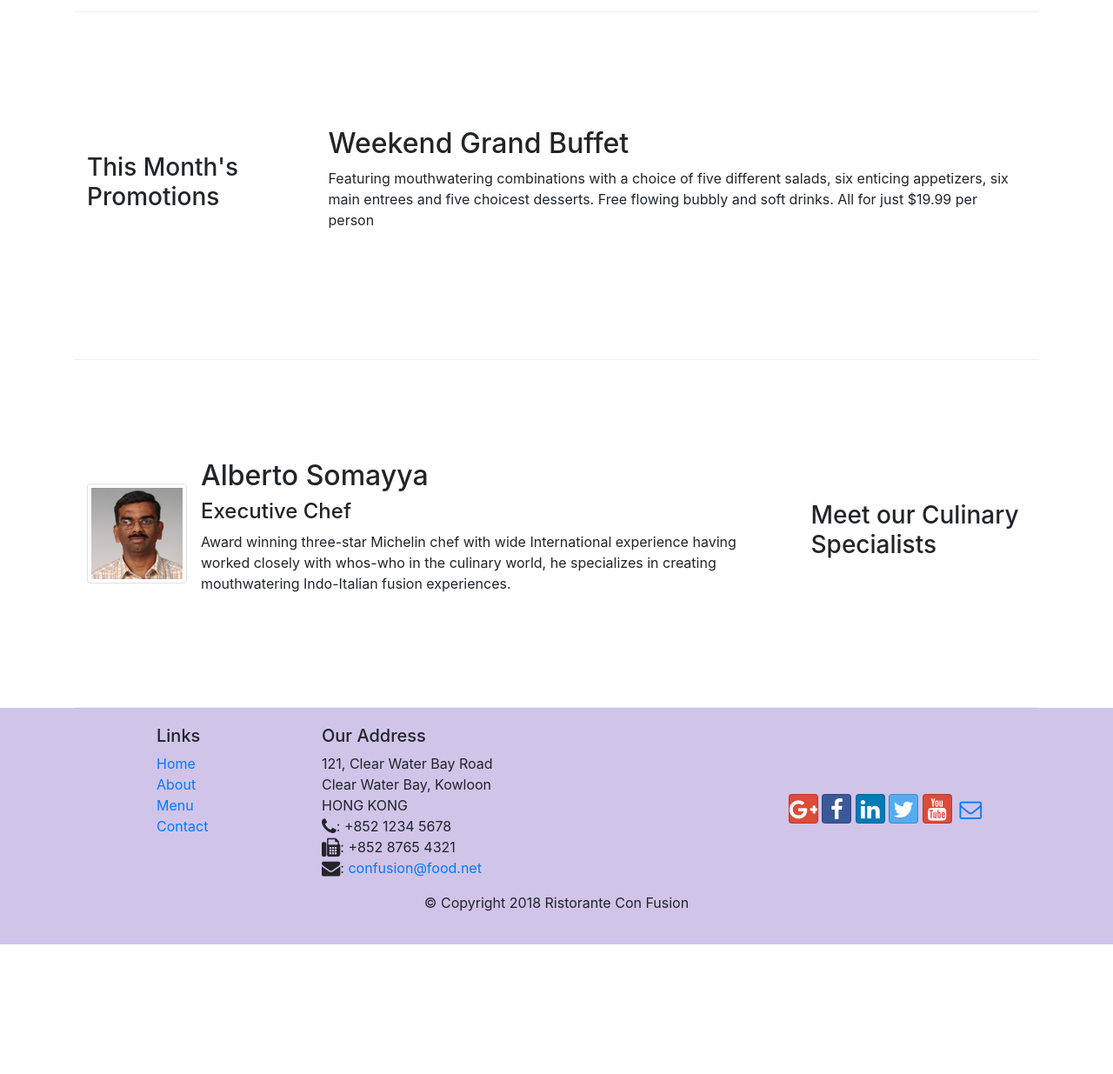
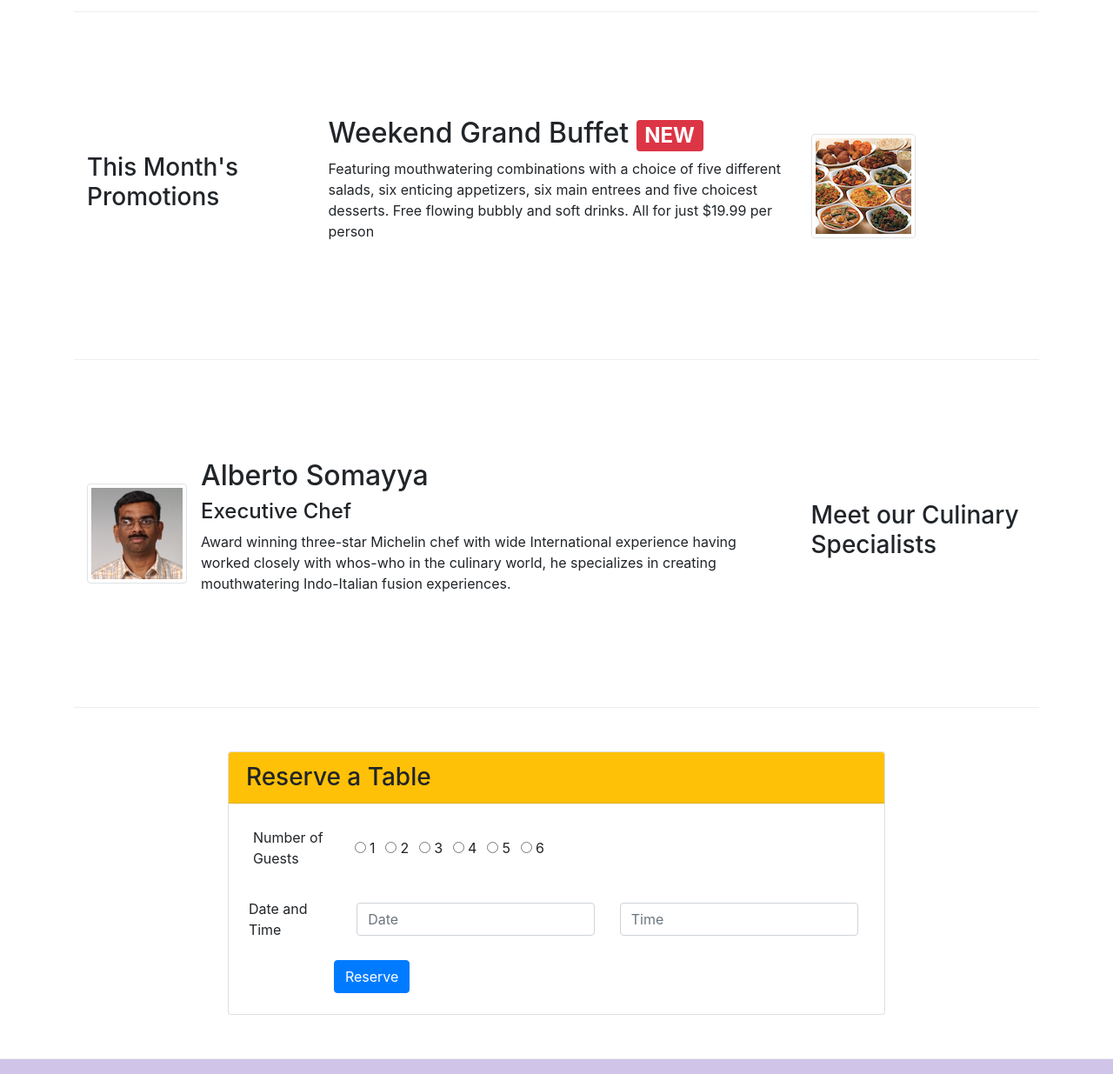
Before and after one commit to Douglas254/Bootstrap, a website: page index.html in a window 1280 px wide. Shown: the part 720-1955 px from the top of the page at 87% size. Before the commit the page ends 1806 px from the top, so only its background shows below. Drawn offline with nearby package versions, Linux system fonts and the light colour scheme.

Commit message:
Assignment 2

```diff
--- a/CSS/styles.css
+++ b/CSS/styles.css
@@ -37,3 +37,7 @@ body{
 .navbar-dark{
     background-color: #512DA8;
 }
+
+#btnReserveTable{
+    margin-left: 58px;
+}
--- a/index.html
+++ b/index.html
@@ -40,8 +40,11 @@
                         <h1>Ristorante con Fusion</h1>
                         <p>We take inspiration from the World's best cuisines, and create a unique fusion experience. Our lipsmacking creations will tickle your culinary senses!</p>
                     </div>
+                    <div class="col-12 col-sm-3 align-self-center">
+                        <img src="img/logo.png" class="img-fluid">
+                    </div>
                     <div class="col-12 col-sm align-self-center">
-                    <img src="img/logo.png" class="img-fluid">
+                        <a class="btn btn-sm btn-warning w-75" href="#Reserveform">Reserve Table</a>
                     </div>
                 </div>
             </div>
@@ -57,7 +60,7 @@
                         <img class="d-flex mr-3 img-thumbnail align-self-center" src="img/uthappizza.png" alt="Uthappiza">
                         <div class="media-body">
                             <h2 class="mt-0">Uthappizza <span class="badge badge-danger">HOT</span> <span class="badge badge-pill badge-secondary">$4.99</span></h2>
-                         <p>A unique combination of Indian Uthappam (pancake) and Italian pizza, topped with Cerignola olives, ripe vine cherry tomatoes, Vidalia onion, Guntur chillies and Buffalo Paneer.</p>
+                            <p class="d-none d-sm-block">A unique combination of Indian Uthappam (pancake) and Italian pizza, topped with Cerignola olives, ripe vine cherry tomatoes, Vidalia onion, Guntur chillies and Buffalo Paneer.</p>
                         </div>
                     </div>
                 </div>
@@ -65,17 +68,22 @@
 
 
             <div class="row row-content align-items-center">
-            <div class="col-12 col-sm-4 col-md-3">
+                <div class="col-12 order-sm-first col-sm-4 col-md-3">
                     <h3>This Month's Promotions</h3>
                 </div>
+                <div class="col col-sm-4 col-md-6">
+                    <h2>Weekend Grand Buffet <span class="badge badge-danger">NEW</span></h2>
+                    <p class="d-none d-sm-block">Featuring mouthwatering combinations with a choice of five different salads, six enticing appetizers, six main entrees and five choicest desserts. Free flowing bubbly and soft drinks. All for just $19.99 per person </p>
+                </div>
+                <div class="media">
                     <div class="col col-sm col-md">
-                <h2>Weekend Grand Buffet</h2>
-                <p>Featuring mouthwatering combinations with a choice of five different salads, six enticing appetizers, six main entrees and five choicest desserts. Free flowing bubbly and soft drinks. All for just $19.99 per person </p>
+                        <img class="d-flex mr-3 img-thumbnail"src="img/buffet.png" alt="Buffet">
+                    </div>
                 </div>
             </div>
 
             <div class="row row-content align-items-center">
-            <div class="col-12 col-sm-4 order-sm-first order-sm-last col-md-3">
+                <div class="col-12 col-sm-4 order-sm-last col-md-3">
                     <h3>Meet our Culinary Specialists</h3>
                 </div>
                 <div class="col col-sm order-sm-first col-md">
@@ -84,10 +92,68 @@
                         <div class="media-body">
                             <h2>Alberto Somayya</h2>
                             <h4>Executive Chef</h4>
-                        <p>Award winning three-star Michelin chef with wide International experience having worked closely with whos-who in the culinary world, he specializes in creating mouthwatering Indo-Italian fusion experiences. </p>
+                            <p class="d-none d-sm-block">Award winning three-star Michelin chef with wide International experience having worked closely with whos-who in the culinary world, he specializes in creating mouthwatering Indo-Italian fusion experiences. </p>
                         </div>
                     </div>
                 </div>
+            </div>
+        </div>
+
+        <div class="row row-content">
+            <div class="col-12 col-sm-8 mx-auto">
+                <form class="form-inline justify-content-center"><a name="Reserveform"></a>
+                    <div class="card">
+                        <h3 class="card-header bg-warning">Reserve a Table</h3>
+                            <div class="card-body">
+                                <div class="form-group row">
+                                    <label for="GuestNumber" class="col-12 col-sm-2 ml-2 col-form-label">Number of Guests</label>
+                                        <div class="form-check-inline">
+                                            <label class="form-check-label">
+                                                <input type="radio" class="form-check-input ml-2" name="optradio">1
+                                            </label>
+                                        </div>
+                                        <div class="form-check-inline">
+                                            <label class="form-check-label">
+                                                <input type="radio" class="form-check-input" name="optradio">2
+                                            </label>
+                                        </div>
+                                        <div class="form-check-inline">
+                                            <label class="form-check-label">
+                                                <input type="radio" class="form-check-input" name="optradio">3
+                                            </label>
+                                        </div>
+                                        <div class="form-check-inline">
+                                            <label class="form-check-label">
+                                                <input type="radio" class="form-check-input" name="optradio">4
+                                            </label>
+                                        </div>
+                                        <div class="form-check-inline">
+                                            <label class="form-check-label">
+                                                <input type="radio" class="form-check-input" name="optradio">5
+                                            </label>
+                                        </div>
+                                        <div class="form-check-inline">
+                                            <label class="form-check-label">
+                                                <input type="radio" class="form-check-input" name="optradio">6
+                                            </label>
+                                        </div>
+                                        </div>
+                            </div>
+                            <div class="form-group ml-2">
+                                    <label for="date-input" class="col-12 col-sm col-form-label">Date and Time</label>
+                                    <div class="col-10">
+                                        <input type="text" class="form-control mr-4" id="example-date-input" placeholder="Date">
+                                        <input type="text" class="form-control" id="example-date-input" placeholder="Time">
+                                    </div>
+                                </div>
+                                <div class=" form-group ">
+                                    <div class="col-12 mt-3 mb-4  ml-5">
+                                        <button class="btn btn-primary" id="btnReserveTable" type="submit">Reserve</button>
+                                    </div>
+                                </div>
+
+                    </div>
+                </form>
             </div>
         </div>
 
--- a/package.json
+++ b/package.json
@@ -11,6 +11,7 @@
   "author": "",
   "license": "ISC",
   "devDependencies": {
+    "http-proxy-middleware": "^1.0.5",
     "lite-server": "^2.3.0"
   },
   "dependencies": {
```
Also changed, not shown: aboutus.html (+1 -1 lines), contactus.html (+4 -4 lines), 1 other file. Lines whose indentation alone changed are shown as unchanged.
